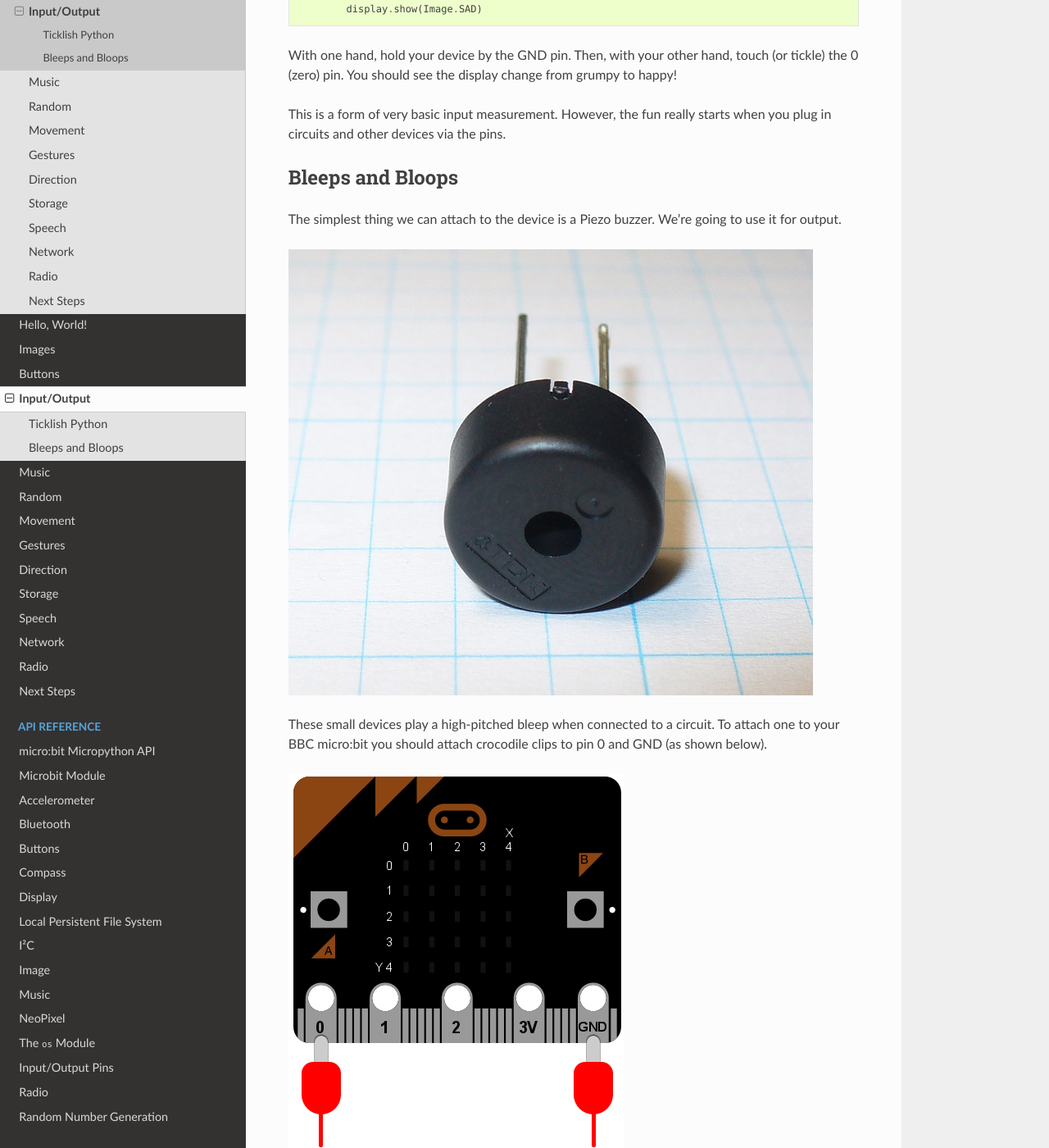
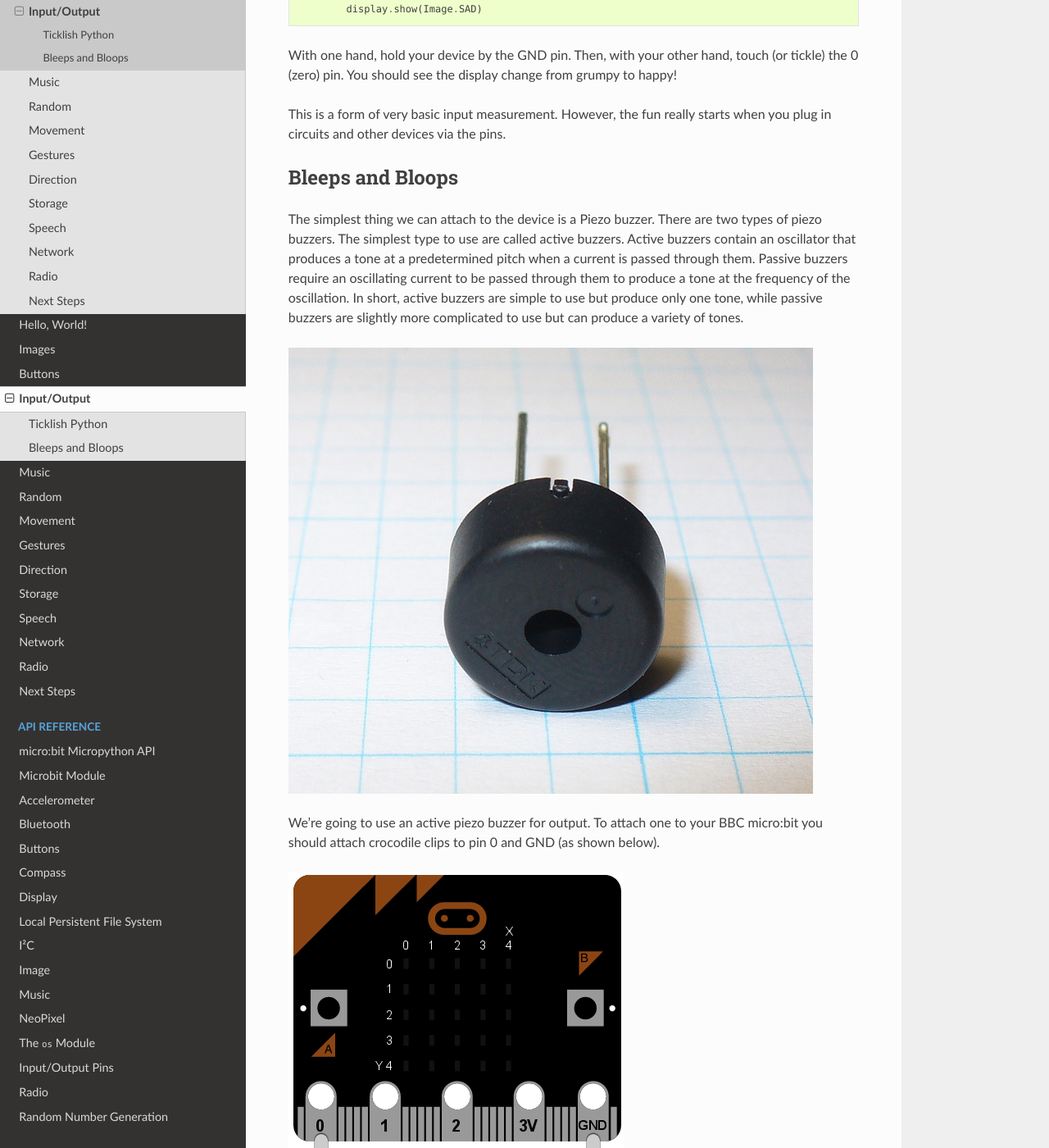
Before and after one commit to bbcmicrobit/micropython, a Sphinx documentation site: the page built from docs/tutorials/io.rst, in a window 1280 px wide and 1400 px high, scrolled down 1145 px. Shown: the whole window at 82% size. Built offline with Sphinx 7.4.7 and the Read the Docs theme 2.0.0, drawn with Linux system fonts in a browser that asks for light colours.

Commit message:
Added an explanation of piezo buzzer types.
Expanded the introduction to piezo buzzers to explain that there are two types with slightly different uses.  It is important that the student/user be using an active buzzer for the example code to work.

```diff
--- a/docs/tutorials/io.rst
+++ b/docs/tutorials/io.rst
@@ -45,14 +45,22 @@
 Bleeps and Bloops
 +++++++++++++++++
 
-The simplest thing we can attach to the device is a Piezo buzzer. We're going
-to use it for output.
+The simplest thing we can attach to the device is a Piezo buzzer. There are two
+types of piezo buzzers. The simplest type to use are called active buzzers.
+Active buzzers contain an oscillator that produces a tone at a predetermined
+pitch when a current is passed through them.  Passive buzzers require an
+oscillating current to be passed through them to produce a tone at the frequency
+of the oscillation.  In short, active buzzers are simple to use but produce only
+one tone, while passive buzzers are slightly more complicated to use but can
+produce a variety of tones.
+
 
 .. image:: piezo_buzzer.jpg
 
-These small devices play a high-pitched bleep when connected to a circuit. To
-attach one to your BBC micro:bit you should attach crocodile clips to pin 0 and
-GND (as shown below).
+
+
+We're going to use an active piezo buzzer for output. To attach one to your BBC
+micro:bit you should attach crocodile clips to pin 0 and GND (as shown below).
 
 .. image:: pin0-gnd.png
 
```
